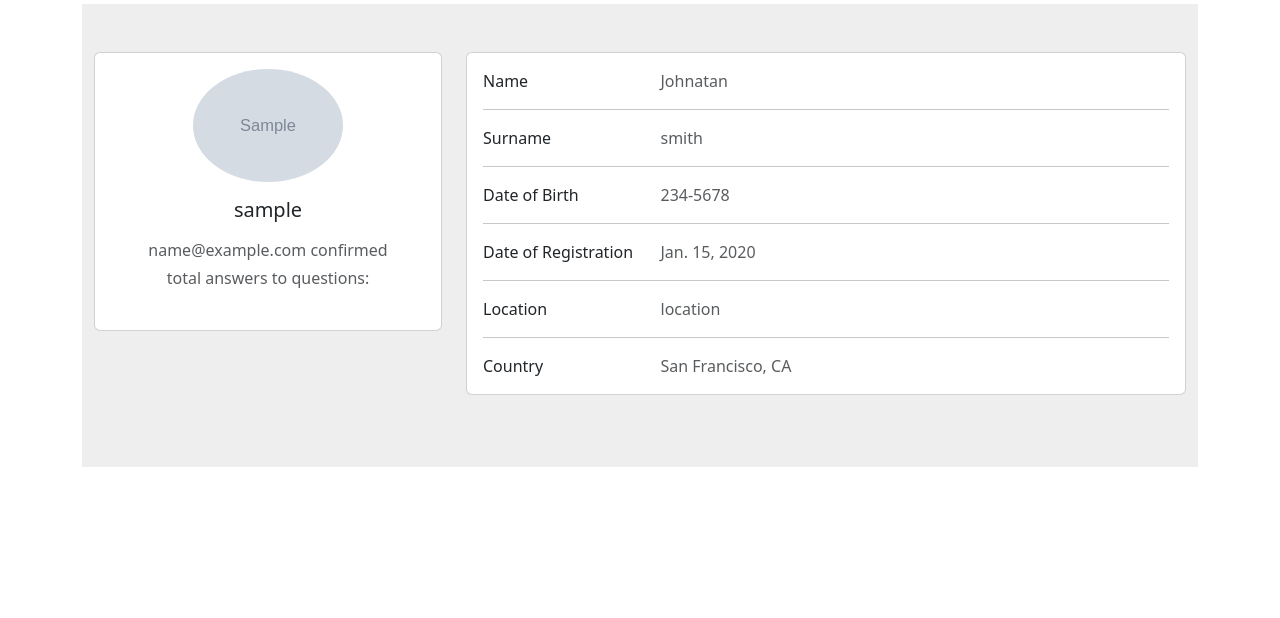
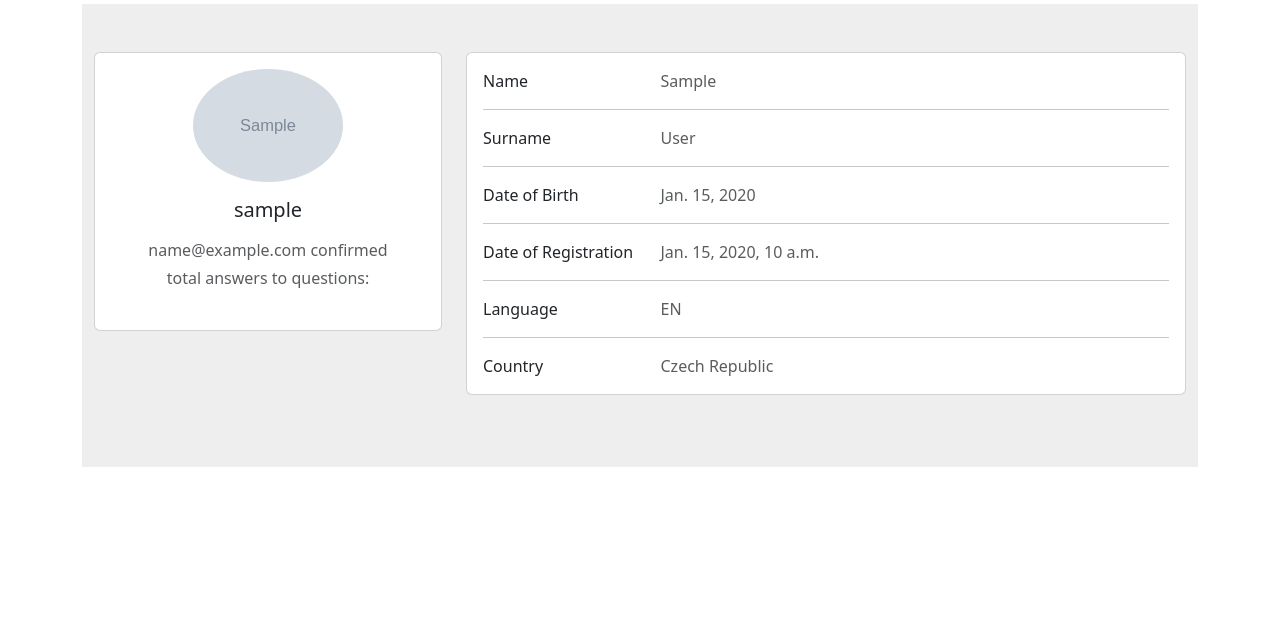
Before and after one commit to alexeyyS000/django-site, a Django app: page /users/profile/ in a window 1280 px wide. Shown: the part 56-674 px from the top of the page. Run offline with Django 4.2, Linux system fonts and the light colour scheme; a user stored in the database is signed in; tables that the repository leaves empty hold one stand-in row (values such as "Sample post"); grey boxes marked "Sample" are stand-in pictures.

Commit message:
added missed fields in user model, added countries

```diff
--- a/app/templates/profile.html
+++ b/app/templates/profile.html
@@ -34,7 +34,7 @@ Profile
                                 <p class="mb-0">Name</p>
                             </div>
                             <div class="col-sm-9">
-                                <p class="text-muted mb-0">Johnatan</p>
+                                <p class="text-muted mb-0">{{user.first_name}}</p>
                             </div>
                         </div>
                         <hr>
@@ -43,7 +43,7 @@ Profile
                                 <p class="mb-0">Surname</p>
                             </div>
                             <div class="col-sm-9">
-                                <p class="text-muted mb-0">smith</p>
+                                <p class="text-muted mb-0">{{user.last_name}}</p>
                             </div>
                         </div>
                         <hr>
@@ -52,7 +52,7 @@ Profile
                                 <p class="mb-0">Date of Birth</p>
                             </div>
                             <div class="col-sm-9">
-                                <p class="text-muted mb-0">234-5678</p>
+                                <p class="text-muted mb-0">{{user.profile.birthday}}</p>
                             </div>
                         </div>
                         <hr>
@@ -61,16 +61,16 @@ Profile
                                 <p class="mb-0">Date of Registration</p>
                             </div>
                             <div class="col-sm-9">
-                                <p class="text-muted mb-0">{{ user.profile.registration_date }}</p>
+                                <p class="text-muted mb-0">{{ user.date_joined }}</p>
                             </div>
                         </div>
                         <hr>
                         <div class="row">
                             <div class="col-sm-3">
-                                <p class="mb-0">Location</p>
+                                <p class="mb-0">Language</p>
                             </div>
                             <div class="col-sm-9">
-                                <p class="text-muted mb-0">location</p>
+                                <p class="text-muted mb-0">{{ user.profile.language }}</p>
                             </div>
                         </div>
                         <hr>
@@ -79,7 +79,7 @@ Profile
                                 <p class="mb-0">Country</p>
                             </div>
                             <div class="col-sm-9">
-                                <p class="text-muted mb-0">San Francisco, CA</p>
+                                <p class="text-muted mb-0">{{ country.country.name }}</p>
                             </div>
                         </div>
                     </div>
--- a/app/users/models.py
+++ b/app/users/models.py
@@ -1,17 +1,26 @@
 # Create your models here.
-from datetime import date
-
 from django.contrib.auth.models import User
 from django.db import models
 from django.db.models.signals import post_save
 from django.dispatch import receiver
+from django_countries.fields import CountryField
+
+
+class Country(models.Model):
+    country = CountryField()
 
 
 class Profile(models.Model):
+    LANGUAGE_CHOICE = [("EN", "en"), ("RU", "ru")]
+
     user = models.OneToOneField(User, on_delete=models.CASCADE)
-    avatar = models.ImageField()
-    registration_date = models.DateField(default=date.today)
+    avatar = models.ImageField(null=True)
+    birthday = models.DateField(
+        null=True, default=None
+    )  # не получается обойтись без default, изза созания профиля после юзера один null=Truе не помогает
     is_active_email = models.BooleanField(default=False)
+    language = models.CharField(max_length=2, choices=LANGUAGE_CHOICE, default="EN")
+    country = models.ForeignKey(Country, on_delete=models.CASCADE, null=True, default=None)
 
     @receiver(post_save, sender=User)
     def create_user_profile(sender, instance, created, **kwargs):
--- a/app/users/views.py
+++ b/app/users/views.py
@@ -2,11 +2,11 @@ import uuid
 
 from django.conf import settings
 from django.contrib.auth import authenticate
-from django.contrib.auth import get_user_model
 from django.contrib.auth import login
 from django.contrib.auth.forms import AuthenticationForm
 from django.contrib.auth.mixins import LoginRequiredMixin
 from django.core.cache import cache
+from django.core.exceptions import ObjectDoesNotExist
 from django.core.mail import EmailMessage
 from django.shortcuts import get_object_or_404
 from django.shortcuts import redirect
@@ -20,29 +20,37 @@ from django.views.decorators.csrf import csrf_protect
 from .forms import LoginForm
 from .forms import UserAvatarUploadForm
 from .forms import UserCreationForm
+from .models import Country
 from .models import Profile
 from .utils import email_authenticate
-
-UserModel = get_user_model()
 
 
 class RegisterUserView(View):
     template_name = "registration/register.html"
 
     def get(self, request):
-        context = {"form": UserCreationForm, "title": "Registration"}
+        context = {"form": UserCreationForm}
         return render(request, self.template_name, context)
 
     def post(self, request):
         form = UserCreationForm(request.POST)
         if form.is_valid():
             form.save()
+            language = form.cleaned_data.get("language")
             password = form.cleaned_data.get("password1")
             username = form.cleaned_data.get("username")
             email = form.cleaned_data.get("email")
+            birthday = form.cleaned_data.get("birthday")
+            country = form.cleaned_data.get("country")
             user = authenticate(username=username, password=password)
-
-            user = UserModel.objects.get(email=email)
+            profile = user.profile
+            profile.language = language
+            profile.birthday = birthday
+            try:
+                profile.country_id = Country.objects.get(country=country).id
+            except ObjectDoesNotExist:
+                pass
+            profile.save(update_fields=["language", "birthday", "country_id"])
             token = uuid.uuid4().hex
             redis_key = settings.USER_CONFIRMATION_KEY.format(token=token)
             cache.set(redis_key, {"user_id": user.id}, timeout=settings.USER_CONFIRMATION_TIMEOUT)
@@ -65,7 +73,11 @@ class ProfileView(LoginRequiredMixin, View):
     template_name = "profile.html"
 
     def get(self, request):
-        context = {"form": AuthenticationForm, "title": "Profile"}
+        try:
+            country = Country.objects.get(id=request.user.profile.country_id)
+        except ObjectDoesNotExist:
+            pass
+        context = {"form": AuthenticationForm, "country": country}
         return render(request, self.template_name, context)
 
 
@@ -82,7 +94,7 @@ class ImageUploadView(LoginRequiredMixin, View):
 
     def get(self, request):
         form = UserAvatarUploadForm()
-        context = {"form": form, "title": "Upload Avatar"}
+        context = {"form": form}
         return render(request, self.template_name, context)
 
 
@@ -90,7 +102,7 @@ class LoginView(View):
     template_name = "registration/login.html"
 
     def get(self, request):
-        context = {"form": LoginForm, "title": "Login"}
+        context = {"form": LoginForm}
         return render(request, self.template_name, context)
 
     @method_decorator(csrf_protect)
--- a/pyproject.toml
+++ b/pyproject.toml
@@ -17,6 +17,7 @@ python-dotenv = "^1.0.0"
 psycopg = "^3.1.12"
 django-redis = "^5.4.0"
 psycopg-binary = "^3.1.13"
+django-countries = "^7.5.1"
 
 
 [tool.poetry.group.dev.dependencies]
```
Also changed, not shown: app/templates/registration/register.html (+14 -2 lines), app/users/forms.py (+25 -6 lines), app/users/utils.py (+9 -1 lines), app/users/migrations/0001_initial.py, 1 other file.
